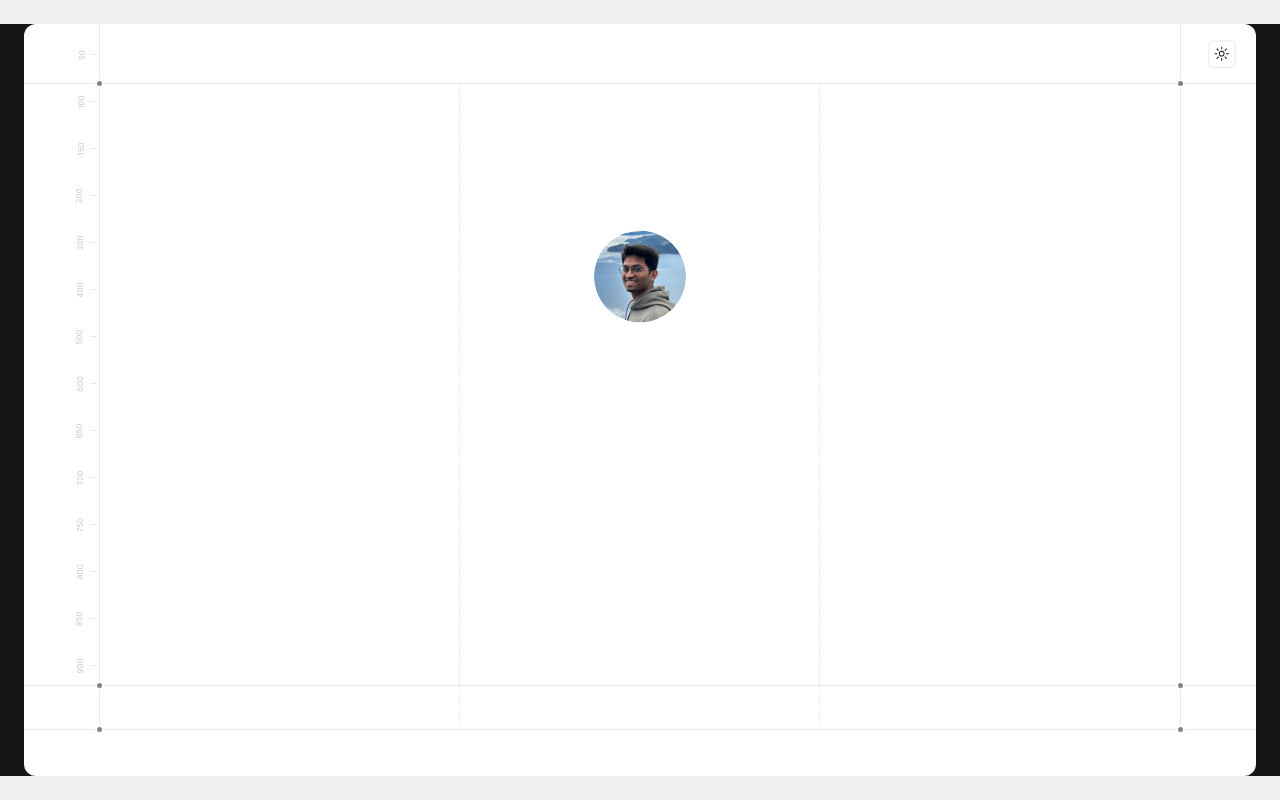
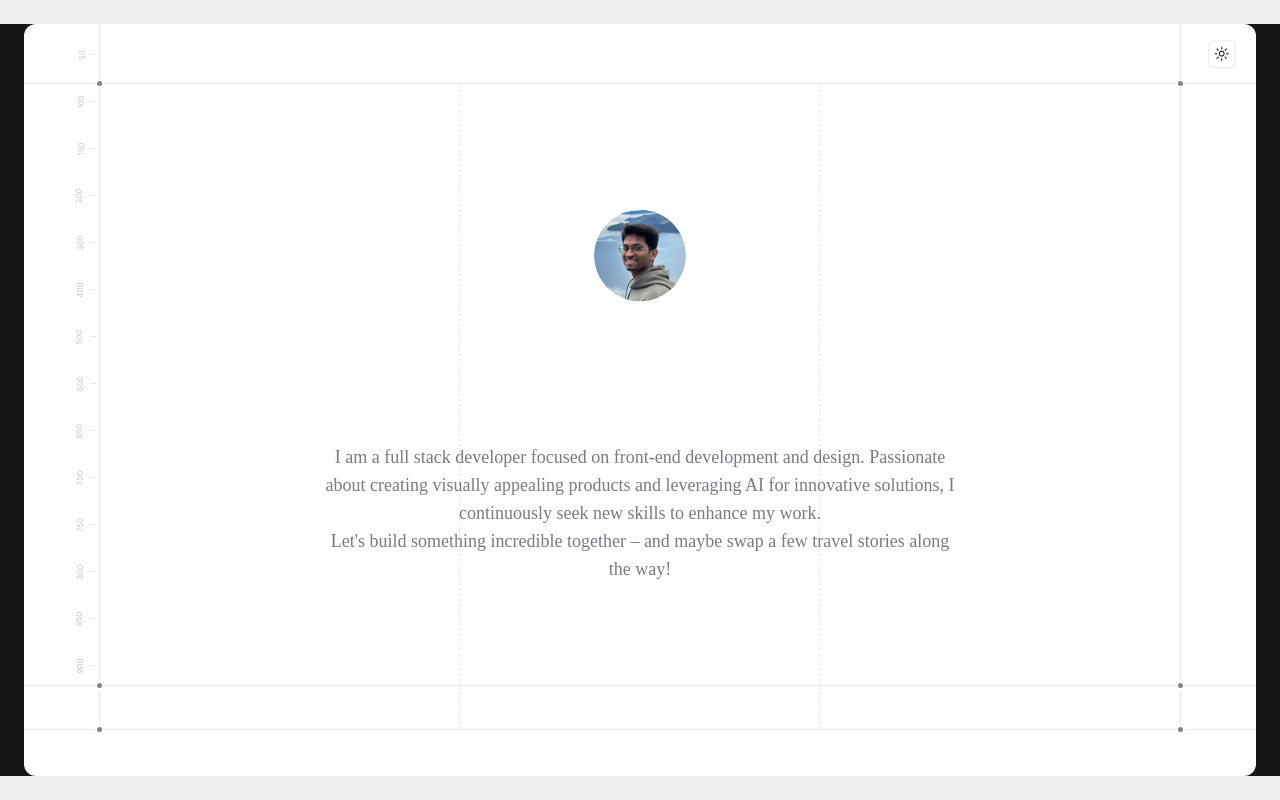
Before and after one commit to loganihrishi/parth-portfolio, a Next.js app: page / in a window 1280 px wide. Built offline with nearby package versions, Linux system fonts and the light colour scheme.

Commit message:
added the content

```diff
--- a/components/HomePage.tsx
+++ b/components/HomePage.tsx
@@ -26,7 +26,8 @@ const HomePage = () => {
   };
 
   return (
-    <section className='flex flex-col'>
+    <section className='relative w-full h-full'>
+      {/* Background setup */}
       <div className='topbox relative flex justify-between w-full h-[60px] border-b border-solid border-[#E8E8EC] dark:border-[#222225]'>
         <div className='relative left-box h-[60px] flex-1 border-r border-solid border-[#E8E8EC] dark:border-[#222225]'>
           {renderTimeline()}
@@ -44,15 +45,11 @@ const HomePage = () => {
         </div>
         <div className='center-box flex flex-row grow min-w-[714px] min-[1200px]:min-w-[1080px]'>
           <div className='basis-1/3 h-[602px] border-r border-dashed border-[#E8E8EC] dark:border-[#222225]'></div>
-          <div className='relative basis-1/3 h-[602px] border-r border-dashed border-[#E8E8EC] dark:border-[#222225]'>
-          <div className='relative flex justify-center items-center top-[140px]'>
-            <Image src={pic} alt="" height={104} width={104} className='rounded-full' />
-          </div>
-          </div>
+          <div className='relative basis-1/3 h-[602px] border-r border-dashed border-[#E8E8EC] dark:border-[#222225]'></div>
           <div className='basis-1/3 h-[602px]'></div>
         </div>
         <div className='relative right-box h-[602px] flex-1 border-l border-solid border-[#E8E8EC] dark:border-[#222225]'>
-        <div className='absolute z-[2] h-[5px] w-[5px] rounded-full bg-[#81838D] dark:bg-[#777B84] bottom-[-2px] left-[-3px] ring-white dark:ring-[#111113] ring-2'></div>
+          <div className='absolute z-[2] h-[5px] w-[5px] rounded-full bg-[#81838D] dark:bg-[#777B84] bottom-[-2px] left-[-3px] ring-white dark:ring-[#111113] ring-2'></div>
         </div>
       </div>
 
@@ -66,12 +63,31 @@ const HomePage = () => {
           <div className='basis-1/3 h-[44px]'></div>
         </div>
         <div className='relative right-box h-[44px] flex-1 border-l border-solid border-[#E8E8EC] dark:border-[#222225]'>
-        <div className='absolute z-[2] h-[5px] w-[5px] rounded-full bg-[#81838D] dark:bg-[#777B84] bottom-[-2px] left-[-3px] ring-white dark:ring-[#111113] ring-2'></div>
+          <div className='absolute z-[2] h-[5px] w-[5px] rounded-full bg-[#81838D] dark:bg-[#777B84] bottom-[-2px] left-[-3px] ring-white dark:ring-[#111113] ring-2'></div>
+        </div>
+      </div>
+
+      {/* Main content */}
+      <div className='absolute inset-0 flex flex-col justify-center items-center top-[-14px]'>
+        <Image src={pic} alt="" height={104} width={104} className='rounded-full' />
+        <div className='flex flex-col gap-[10px] items-center justify-center max-w-[860px] mt-9 text-center'>
+          <h1 className='font-["Bluu_Next"] text-[48px] sm:text-[60px] lg:text-[89px] leading-none font-normal text-white'>
+            Hi, I&apos;m Parth.
+          </h1>
+          <div className='font-["Libre_Franklin"] max-w-[640px] text-base sm:text-lg font-normal text-[#777B84]'>
+            <p>
+              I am a full stack developer focused on front-end development and design. Passionate about creating
+              visually appealing products and leveraging AI for innovative solutions, I continuously seek new skills
+              to enhance my work.
+            </p>
+            <p>
+              Let&apos;s build something incredible together – and maybe swap a few travel stories along the way!
+            </p>
+          </div>
         </div>
       </div>
     </section>
   )
-
 }
 
 export default HomePage
```
